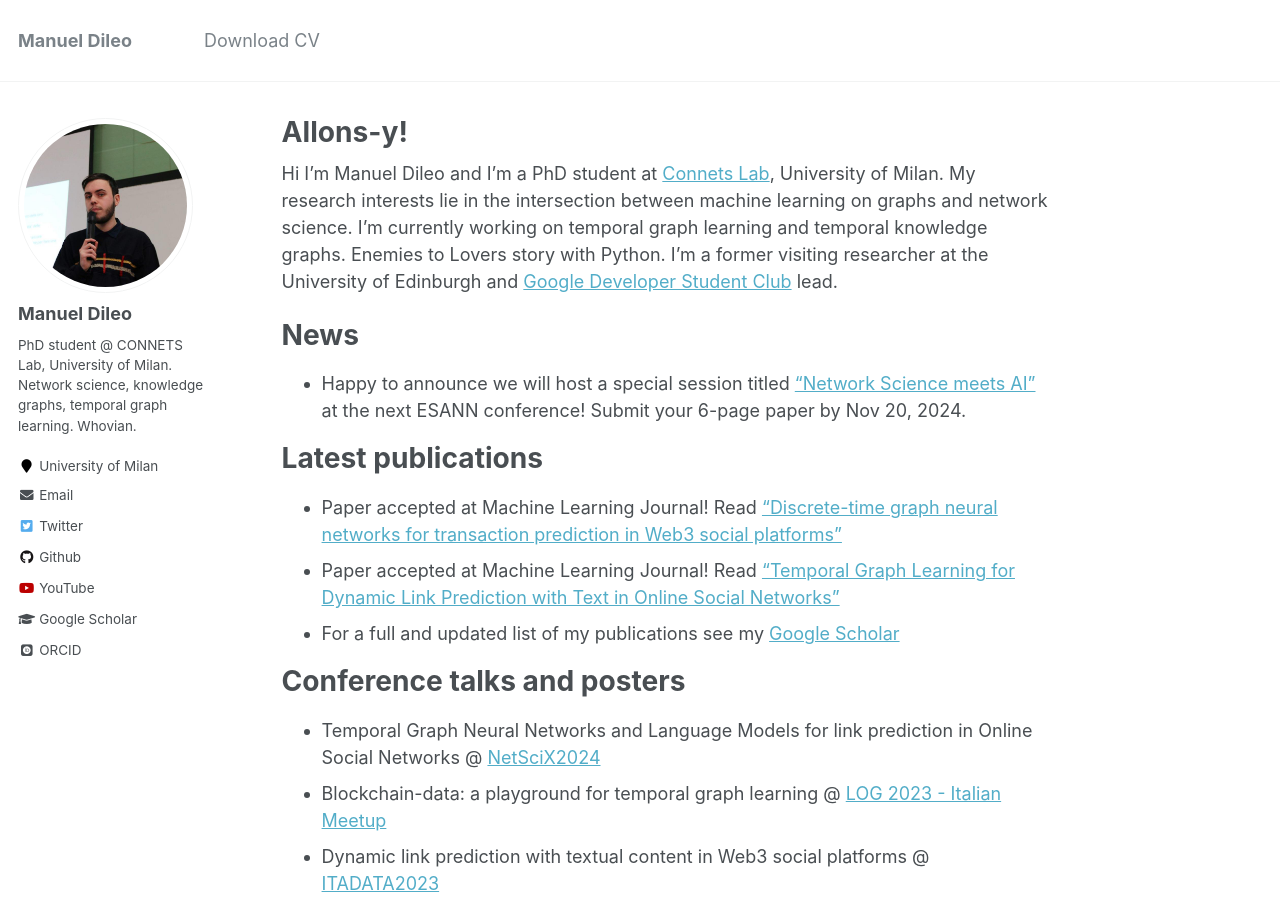
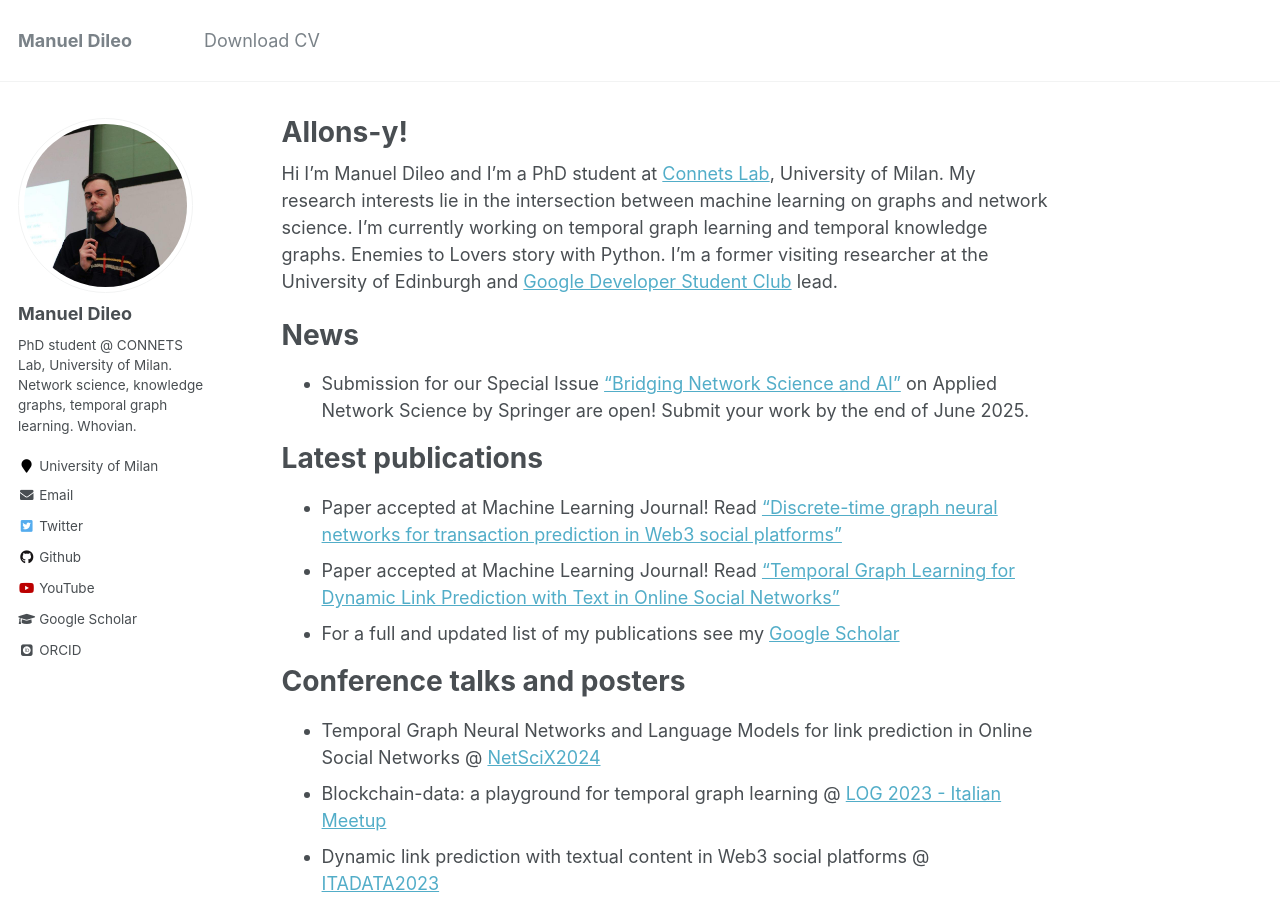
Before and after one commit to manuel-dileo/manuel-dileo.github.io, a Jekyll site: the page built from _pages/about.md, in a window 1280 px wide and 900 px high. Built offline with Jekyll 4.4.1, drawn with Linux system fonts in a browser that asks for light colours; some web fonts are replaced.

Commit message:
Update about.md

```diff
--- a/_pages/about.md
+++ b/_pages/about.md
@@ -12,7 +12,7 @@ Hi I'm Manuel Dileo and I'm a PhD student at [Connets Lab](https://www.connets.d
 
 News
 ======
-- Happy to announce we will host a special session titled ["Network Science meets AI"](https://sites.google.com/view/esann-netsai/home) at the next ESANN conference! Submit your 6-page paper by Nov 20, 2024.
+- Submission for our Special Issue ["Bridging Network Science and AI"](https://link.springer.com/collections/hafcebgfci) on Applied Network Science by Springer are open! Submit your work by the end of June 2025.
 
 
 Latest publications
```
